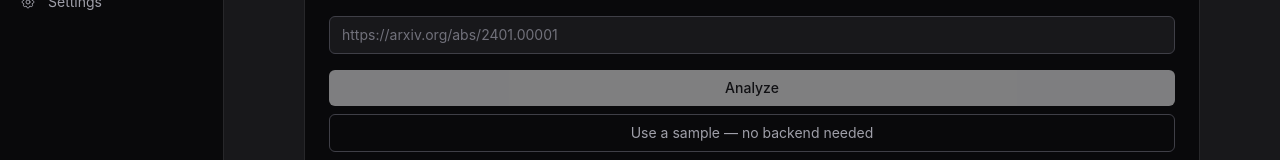
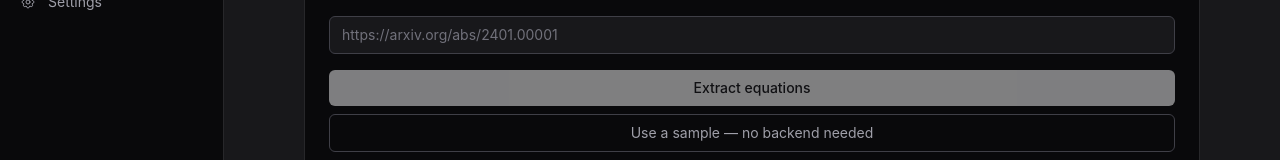
Before and after one commit to Bappaditya-kuilya/paper2sim, a React (Vite) app in the folder frontend/: page / in a window 1280 px wide. Shown: the part 198-358 px from the top of the page. Built offline with nearby package versions, Linux system fonts and the light colour scheme; no server answers.

Commit message:
feat(ux): plain copy — Extract equations button, card open-hints

```diff
--- a/frontend/src/components/EquationCard.tsx
+++ b/frontend/src/components/EquationCard.tsx
@@ -13,6 +13,7 @@
       className="flex flex-col gap-2 rounded-lg border border-zinc-800 bg-zinc-950 p-4 text-left transition-colors hover:border-zinc-600 hover:bg-zinc-900"
     >
       <p className="font-mono text-sm text-zinc-200 break-all line-clamp-3">{latex}</p>
+      <p className="text-xs text-zinc-500">{vizMode === '3d' ? 'Opens interactive 3D' : 'Opens equation details'}</p>
       <div className="flex flex-wrap gap-1.5">
         <span className="inline-flex items-center rounded-full bg-zinc-800 px-2 py-0.5 text-xs font-medium text-zinc-300">
           {type}
--- a/frontend/src/components/PaperInput.tsx
+++ b/frontend/src/components/PaperInput.tsx
@@ -137,10 +137,10 @@
               <circle className="opacity-25" cx="12" cy="12" r="10" stroke="currentColor" strokeWidth="4" />
               <path className="opacity-75" fill="currentColor" d="M4 12a8 8 0 018-8V0C5.373 0 0 5.373 0 12h4z" />
             </svg>
-            Analyzing...
+            Extracting equations...
           </span>
         ) : (
-          'Analyze'
+          'Extract equations'
         )}
       </button>
       <button
```
Also changed, not shown: 1 other file (tests, documents, lock files or other folders).
